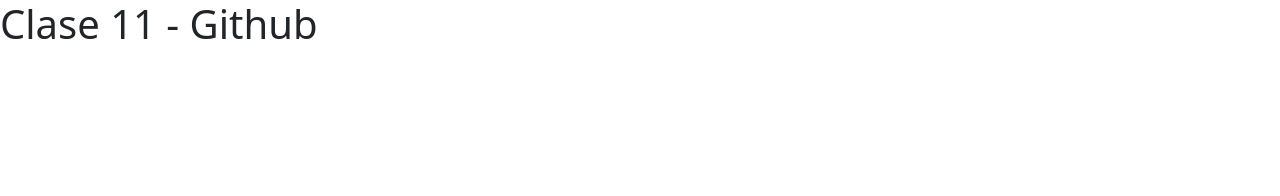
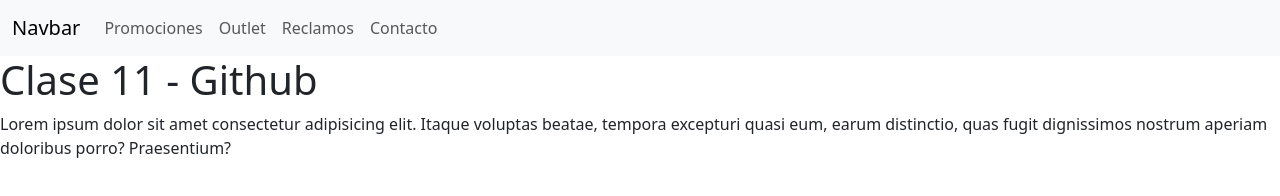
Before and after one commit to SimonIllariettiKer/clase-11, a plain HTML site: page index.html in a window 1280 px wide. Drawn offline with nearby package versions, Linux system fonts and the light colour scheme.

Commit message:
Creamos las secciones vacias de HTML

```diff
--- a/index.html
+++ b/index.html
@@ -3,11 +3,36 @@
   <head>
     <meta charset="utf-8">
     <meta name="viewport" content="width=device-width, initial-scale=1">
-    <title>Bootstrap demostracion</title>
+    <title>Clase 11</title>
     <link href="https://cdn.jsdelivr.net/npm/bootstrap@5.3.3/dist/css/bootstrap.min.css" rel="stylesheet" integrity="sha384-QWTKZyjpPEjISv5WaRU9OFeRpok6YctnYmDr5pNlyT2bRjXh0JMhjY6hW+ALEwIH" crossorigin="anonymous">
   </head>
   <body>
+    <nav class="navbar navbar-expand-lg bg-body-tertiary">
+        <div class="container-fluid">
+          <a class="navbar-brand" href="#">Navbar</a>
+          <button class="navbar-toggler" type="button" data-bs-toggle="collapse" data-bs-target="#navbarNav" aria-controls="navbarNav" aria-expanded="false" aria-label="Toggle navigation">
+            <span class="navbar-toggler-icon"></span>
+          </button>
+          <div class="collapse navbar-collapse" id="navbarNav">
+            <ul class="navbar-nav">
+              <li class="nav-item">
+                <a class="nav-link" aria-current="page" href="#">Promociones</a>
+              </li>
+              <li class="nav-item">
+                <a class="nav-link" href="#">Outlet</a>
+              </li>
+              <li class="nav-item">
+                <a class="nav-link" href="#">Reclamos</a>
+              </li>
+              <li class="nav-item">
+                <a class="nav-link" aria-disabled="true">Contacto</a>
+              </li>
+            </ul>
+          </div>
+        </div>
+      </nav>
     <h1>Clase 11 - Github</h1>
+    <p>Lorem ipsum dolor sit amet consectetur adipisicing elit. Itaque voluptas beatae, tempora excepturi quasi eum, earum distinctio, quas fugit dignissimos nostrum aperiam doloribus porro? Praesentium?</p>
     <script src="https://cdn.jsdelivr.net/npm/bootstrap@5.3.3/dist/js/bootstrap.bundle.min.js" integrity="sha384-YvpcrYf0tY3lHB60NNkmXc5s9fDVZLESaAA55NDzOxhy9GkcIdslK1eN7N6jIeHz" crossorigin="anonymous"></script>
   </body>
 </html>
```
Also changed, not shown: pages/contactos.html (added), pages/outlet.html (added), pages/promociones.html (added), pages/quienessomos.html (added).
